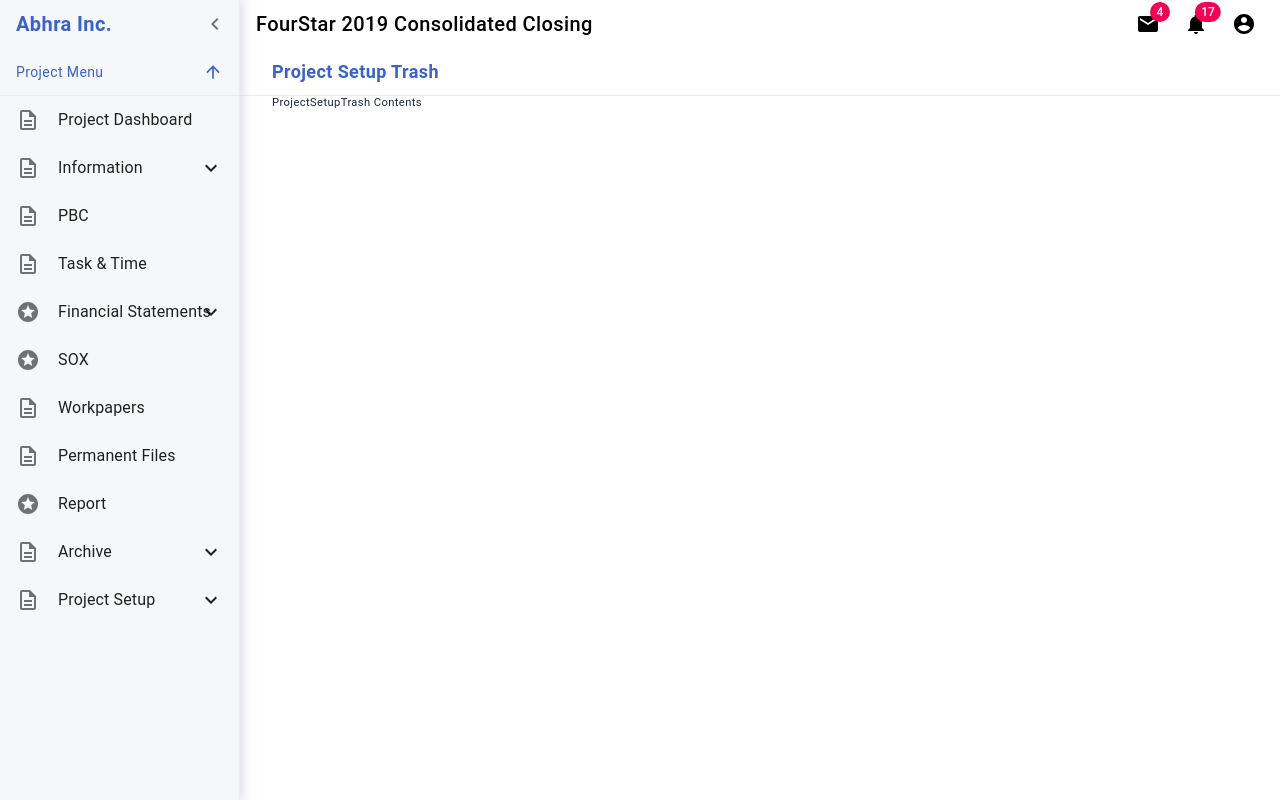
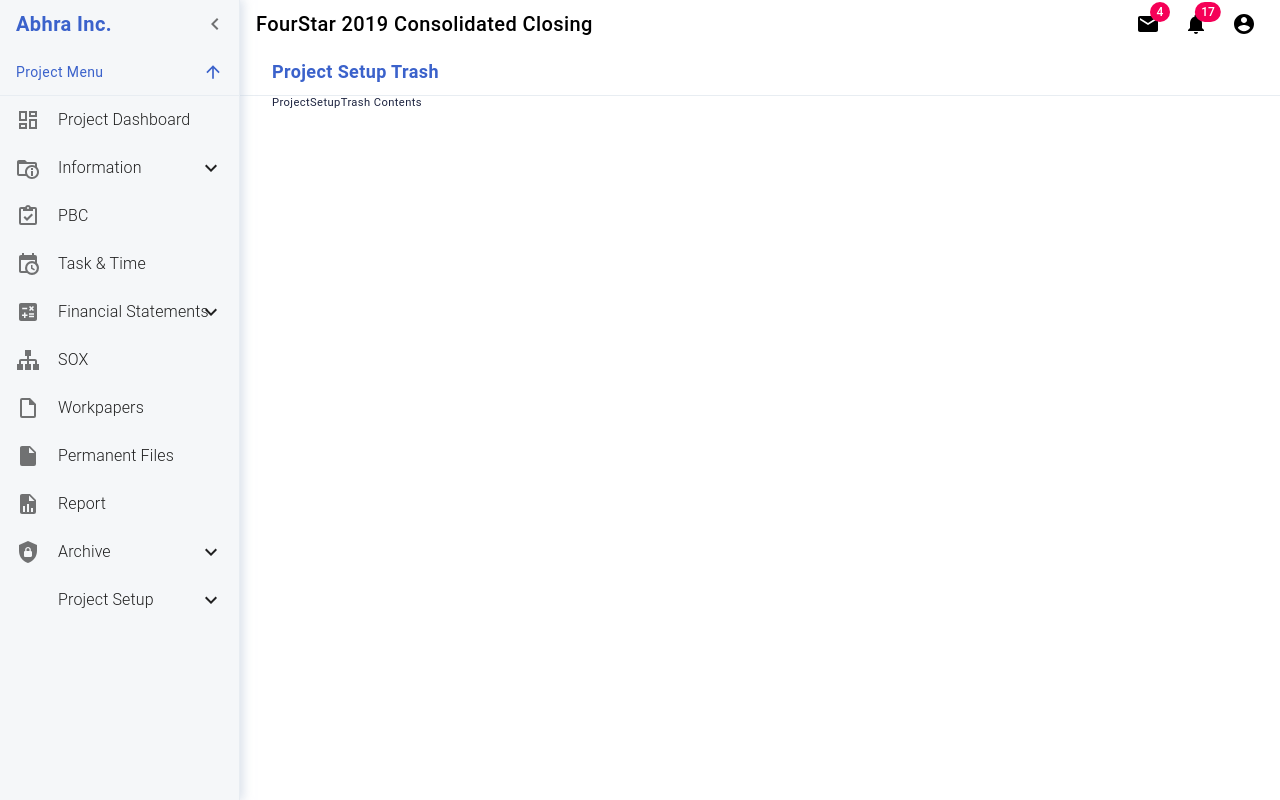
Before and after one commit to NoahGrayDL/datalobby-prototype, a React (Create React App) app: page /project-setup/trash in a window 1280 px wide. Built offline with nearby package versions, Linux system fonts and the light colour scheme.

Commit message:
add project menu main icons

```diff
--- a/src/App.css
+++ b/src/App.css
@@ -72,8 +72,10 @@ html {
   --base-unit: 48px;
 
   /* ---------- shadow standard ---------- */
-  --shadow-color: rgba(192, 203, 220, 0.6);
-  --shadow-rg-right: 2px 0px 10px 1px var(--shadow-color);
+  --shadow-color-light: rgba(192, 203, 220, 0.6);
+  --shadow-color-deep: rgba(192, 203, 220, 0.8);
+  --shadow-rg-right-light: 2px 0px 10px 1px var(--shadow-color-light);
+  --shadow-rg-right-deep: 2px 0px 10px 1px var(--shadow-color-deep);
 }
 
 body {
--- a/src/components/app-frame/Sidebar.js
+++ b/src/components/app-frame/Sidebar.js
@@ -55,7 +55,6 @@ const StyledDrawer = styled.div`
     width: ${drawerWidth}px;
     flex-shrink: 0;
     white-space: nowrap;
-    box-shadow: var(--shadow-rg-right);
   }
   .drawer-open {
     width: ${drawerWidth}px;
@@ -69,6 +68,8 @@ const StyledDrawer = styled.div`
   .org-drawer {
     background-color: var(--primary-light);
     border-right: 1px solid var(--primary-light-deep);
+    box-shadow: var(--shadow-rg-right-deep);
+
     .view-changer {
       border-bottom: 1px solid var(--primary-light-deep);
     }
@@ -76,6 +77,7 @@ const StyledDrawer = styled.div`
   .proj-drawer {
     background-color: var(--secondary-main);
     border-right: 1px solid var(--secondary-main-deep);
+    box-shadow: var(--shadow-rg-right-light);
 
     .view-changer {
       border-bottom: 1px solid var(--secondary-main-deep);
@@ -99,22 +101,35 @@ const StyledDrawer = styled.div`
   .link {
     text-decoration: none;
     padding: nont;
-    font-size: var(--text-xl);
   }
   .active-menu {
     color: var(--primary-dark);
-    & svg {
+    .menu-icon svg {
       fill: var(--primary-dark);
+    }
+    .menu-text span {
+      font-weight: var(--bold);
     }
   }
   .menu-icon {
     min-width: 40px;
     margin-right: 2px;
+    & svg {
+      fill: var(--shade60);
+    }
+  }
+  .menu-text span {
+    font-size: var(--text-xl);
+    font-weight: var(--light);
   }
   .nested-menu {
     padding-left: calc(var(--base-unit) / 2);
     background-color: var(--secondary-main-deep);
   }
+  .with-sub-menu {
+    padding-top: 0;
+    padding-bottom: 0;
+  }
 `
 
 export default Sidebar
--- a/src/components/app-frame/SidebarMenu.js
+++ b/src/components/app-frame/SidebarMenu.js
@@ -13,7 +13,7 @@ const SidebarMenu = props => {
     <NavLink to={url} className="link FR" activeClassName="active-menu">
       <ListItem button key={title}>
         <ListItemIcon className="menu-icon">{icon}</ListItemIcon>
-        <ListItemText primary={title} />
+        <ListItemText className="menu-text" primary={title} />
       </ListItem>
     </NavLink>
   )
--- a/src/components/app-frame/SidebarMenuList.js
+++ b/src/components/app-frame/SidebarMenuList.js
@@ -1,15 +1,35 @@
-import React, { useState } from "react"
+import React from "react"
 import List from "@material-ui/core/List"
-import { makeStyles } from "@material-ui/core/styles"
-import InfoOutlinedIcon from "@material-ui/icons/InfoOutlined"
-import AccountTreeOutlinedIcon from "@material-ui/icons/AccountTreeOutlined"
+
 import DescriptionOutlinedIcon from "@material-ui/icons/DescriptionOutlined"
 import AccountBalanceWalletIcon from "@material-ui/icons/AccountBalanceWallet"
 import SidebarMenu from "./SidebarMenu"
 import SidebarMenuWithSubMenus from "./SidebarMenuWithSubMenus"
 import ListSubheader from "@material-ui/core/ListSubheader"
 
-import EditIcon from "@material-ui/icons/Edit"
+import Icon from "@mdi/react"
+import {
+  mdiAccount,
+  mdiViewDashboardOutline,
+  mdiInformationVariant,
+  mdiFolderInformationOutline,
+  mdiClipboardCheckOutline,
+  mdiCalendarClock,
+  mdiCurrencyUsd,
+  mdiEye,
+  mdiCalculatorVariant,
+  mdiSitemap,
+  mdiFileOutline,
+  mdiFile,
+  mdiFileChartOutline,
+  mdiFileChart,
+  mdiLockOutline,
+  mdiShieldOutline,
+  mdiShieldLockOutline,
+  mdiShieldLock,
+  mdiSettingsOutline
+} from "@mdi/js"
+
 import ViewWeekIcon from "@material-ui/icons/ViewWeek"
 import AttachMoneyIcon from "@material-ui/icons/AttachMoney"
 import PrintIcon from "@material-ui/icons/Print"
@@ -102,13 +122,13 @@ const SidebarMenuList = props => {
 const PROJECT_MENUS = [
   {
     title: "Project Dashboard",
-    icon: <DescriptionOutlinedIcon />,
+    icon: <Icon path={mdiViewDashboardOutline} size={1} />,
     url: "/project-dashboard",
     subMenus: false
   },
   {
     title: "Information",
-    icon: <DescriptionOutlinedIcon />,
+    icon: <Icon path={mdiFolderInformationOutline} size={1} />,
     url: "/information",
     subMenus: [
       {
@@ -130,29 +150,29 @@ const PROJECT_MENUS = [
   },
   {
     title: "PBC",
-    icon: <DescriptionOutlinedIcon />,
+    icon: <Icon path={mdiClipboardCheckOutline} size={1} />,
     url: "/prepared-by-client",
     subMenus: false
   },
   {
     title: "Task & Time",
-    icon: <DescriptionOutlinedIcon />,
+    icon: <Icon path={mdiCalendarClock} size={1} />,
     url: "/task-and-time",
     subMenus: false
   },
   {
     title: "Financial Statements",
-    icon: <StarsIcon />,
+    icon: <Icon path={mdiCalculatorVariant} size={1} />,
     url: "/financial-statements",
     subMenus: [
       {
         title: "Entry Set Test",
-        icon: <DescriptionOutlinedIcon />,
+        icon: <Icon path={mdiAccount} size={1} />,
         url: "/financial-statements/entryset-test"
       },
       {
         title: "Ledgers",
-        icon: <DescriptionOutlinedIcon />,
+        icon: <Icon path={mdiAccount} size={1} />,
         url: "/financial-statements/ledgers"
       },
       {
@@ -174,31 +194,31 @@ const PROJECT_MENUS = [
   },
   {
     title: "SOX",
-    icon: <StarsIcon />,
+    icon: <Icon path={mdiSitemap} size={1} />,
     url: "/sox",
     subMenus: false
   },
   {
     title: "Workpapers",
-    icon: <DescriptionOutlinedIcon />,
+    icon: <Icon path={mdiFileOutline} size={1} />,
     url: "/workpapers",
     subMenus: false
   },
   {
     title: "Permanent Files",
-    icon: <DescriptionOutlinedIcon />,
+    icon: <Icon path={mdiFile} size={1} />,
     url: "/permanent-files",
     subMenus: false
   },
   {
     title: "Report",
-    icon: <StarsIcon />,
+    icon: <Icon path={mdiFileChart} size={1} />,
     url: "/report",
     subMenus: false
   },
   {
     title: "Archive",
-    icon: <DescriptionOutlinedIcon />,
+    icon: <Icon path={mdiShieldLock} size={1} />,
     url: "/archive",
     subMenus: [
       {
@@ -220,7 +240,7 @@ const PROJECT_MENUS = [
   },
   {
     title: "Project Setup",
-    icon: <DescriptionOutlinedIcon />,
+    icon: <Icon path={mdiSettingsOutline} size={1} />,
     url: "/project-setup",
     subMenus: [
       {
@@ -240,55 +260,55 @@ const PROJECT_MENUS = [
 const ORG_MENUS = [
   {
     title: "My Page",
-    icon: <DescriptionOutlinedIcon />,
+    icon: <Icon path={mdiAccount} size={1} />,
     url: "/my-page",
     subMenus: false
   },
   {
     title: "Notification",
-    icon: <DescriptionOutlinedIcon />,
+    icon: <Icon path={mdiAccount} size={1} />,
     url: "/notification",
     subMenus: false
   },
   {
     title: "Home Dashboard",
-    icon: <DescriptionOutlinedIcon />,
+    icon: <Icon path={mdiAccount} size={1} />,
     url: "/home-dashboard",
     subMenus: false
   },
   {
     title: "Schedule and Budget",
-    icon: <DescriptionOutlinedIcon />,
+    icon: <Icon path={mdiAccount} size={1} />,
     url: "/schedule-and-budget",
     subMenus: false
   },
   {
     title: "Archive Management",
-    icon: <DescriptionOutlinedIcon />,
+    icon: <Icon path={mdiAccount} size={1} />,
     url: "/archive-management",
     subMenus: false
   },
   {
     title: "Groups",
-    icon: <DescriptionOutlinedIcon />,
+    icon: <Icon path={mdiAccount} size={1} />,
     url: "/groups",
     subMenus: false
   },
   {
     title: "Projects",
-    icon: <DescriptionOutlinedIcon />,
+    icon: <Icon path={mdiAccount} size={1} />,
     url: "/projects",
     subMenus: false
   },
   {
     title: "Library",
-    icon: <DescriptionOutlinedIcon />,
+    icon: <Icon path={mdiAccount} size={1} />,
     url: "/library",
     subMenus: false
   },
   {
     title: "Setup",
-    icon: <DescriptionOutlinedIcon />,
+    icon: <Icon path={mdiAccount} size={1} />,
     url: "/setup",
     subMenus: false
   }
--- a/src/components/app-frame/SidebarMenuWithSubMenus.js
+++ b/src/components/app-frame/SidebarMenuWithSubMenus.js
@@ -15,10 +15,6 @@ const useStyles = makeStyles(theme => ({
   root: {
     paddingTop: 0,
     paddingBottom: 0
-  },
-  nested: {
-    paddingLeft: theme.spacing(4),
-    backgroundColor: sidebarSubMenuBackgroundColor
   }
 }))
 
@@ -30,10 +26,10 @@ const SidebarMenuWithSubMenus = props => {
     setSubMenuOpen(!subMenuOpen)
   }
   return (
-    <List className={classes.root}>
+    <List className="with-sub-menu">
       <ListItem button onClick={subMenuClick}>
         <ListItemIcon className="menu-icon">{icon}</ListItemIcon>
-        <ListItemText primary={title} />
+        <ListItemText className="menu-text" primary={title} />
         {subMenuOpen ? <ExpandLess /> : <ExpandMore />}
       </ListItem>
       <Collapse in={subMenuOpen} timeout="auto" unmountOnExit>
@@ -49,7 +45,7 @@ const SidebarMenuWithSubMenus = props => {
               >
                 <ListItem button className="nested-menu">
                   <ListItemIcon className="menu-icon">{icon}</ListItemIcon>
-                  <ListItemText primary={title} />
+                  <ListItemText className="menu-text" primary={title} />
                 </ListItem>
               </NavLink>
             )
```
